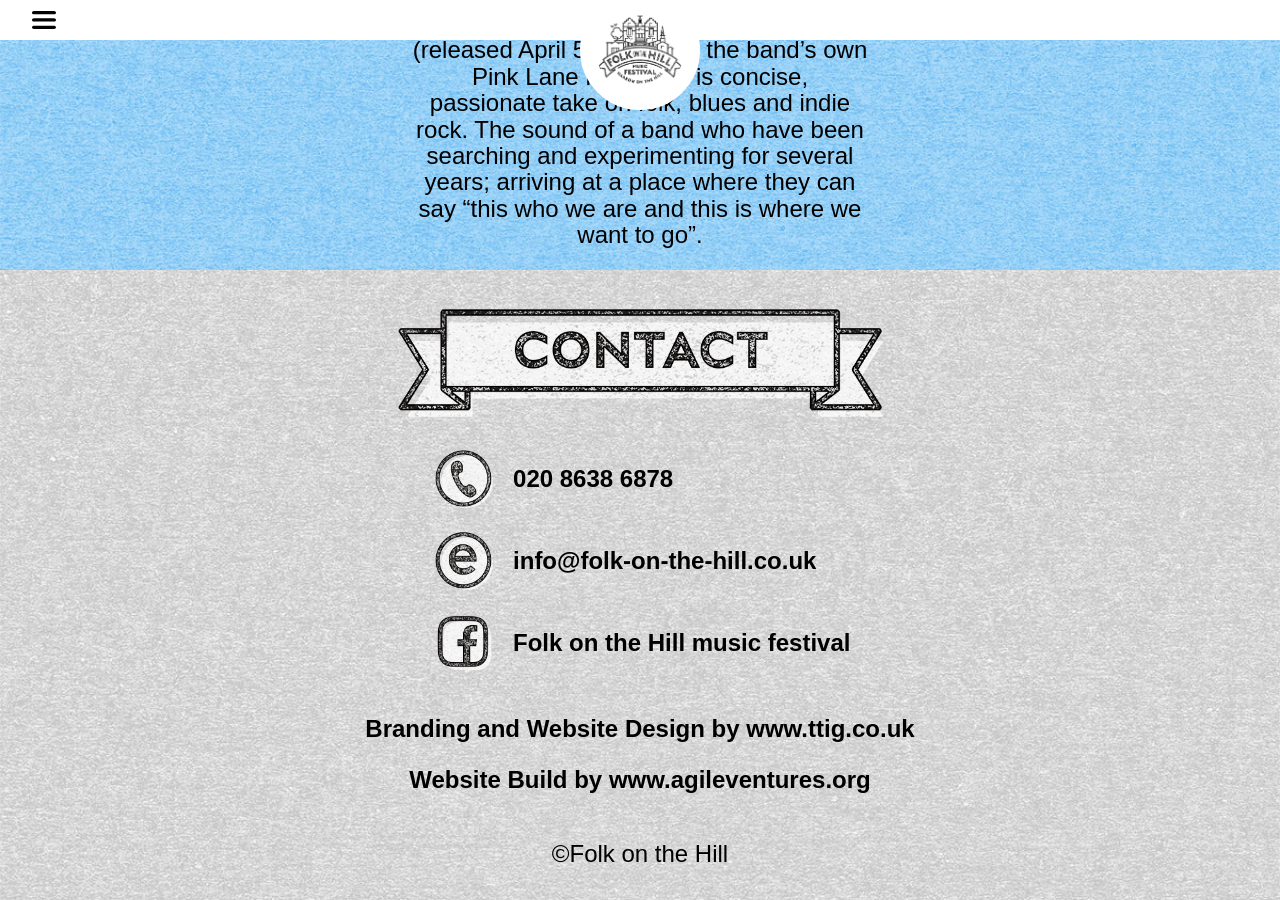
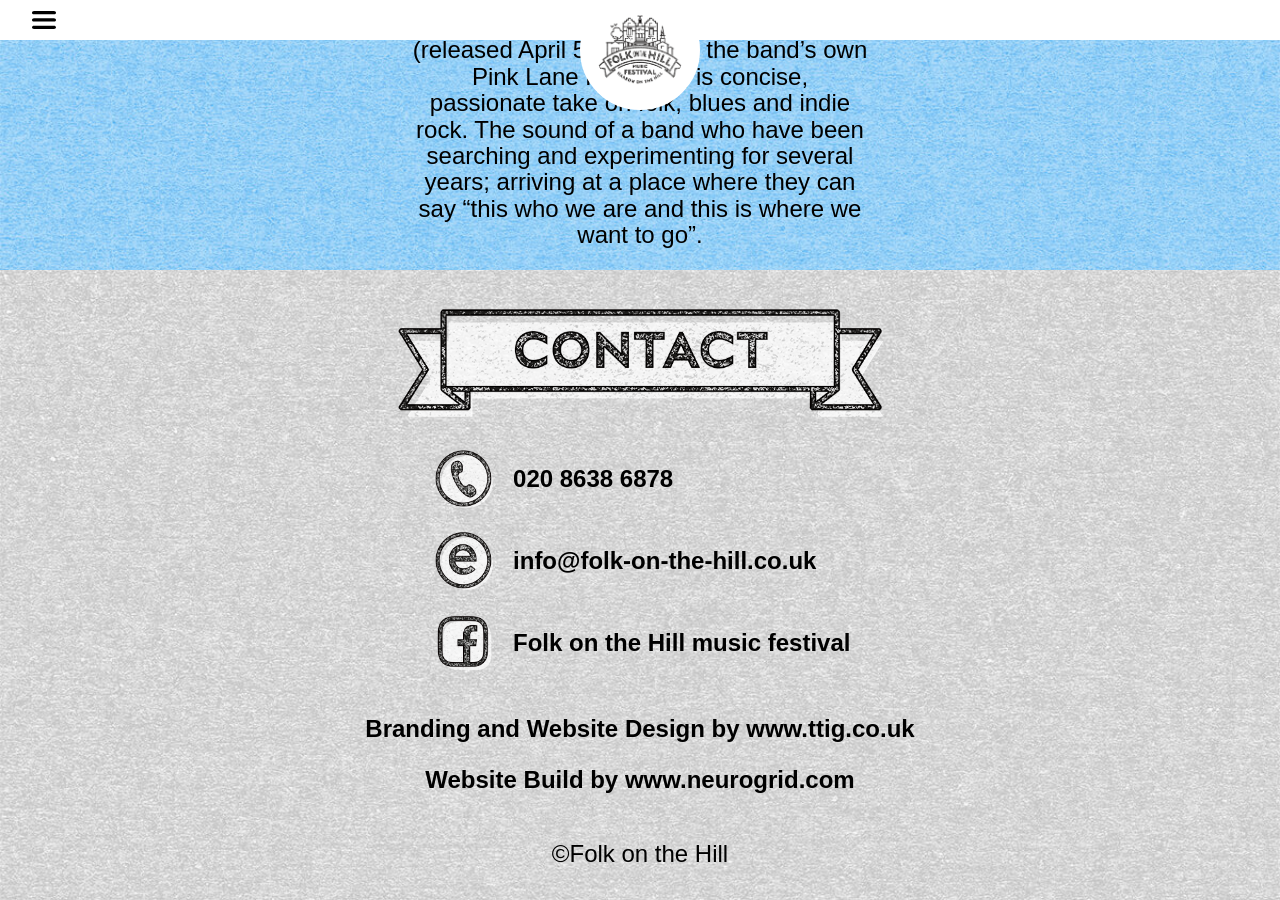
Before and after one commit to javpet/folk-on-the-hill, a Jekyll site: the page built from index.html, in a window 1280 px wide and 900 px high, scrolled down 4693 px. Built offline with Jekyll 4.4.1, drawn with Linux system fonts in a browser that asks for light colours; some web fonts are replaced.

Commit message:
Update contact.html

```diff
--- a/_includes/contact.html
+++ b/_includes/contact.html
@@ -26,7 +26,7 @@
 
     <div class="site__creation">
       <h3>Branding and Website Design by <a href="http://www.ttig.co.uk" target="_blank">www.ttig.co.uk</a></h3>
-      <h3>Website Build by <a href="http://www.agileventures.org" target="_blank">www.agileventures.org</a></h3>
+      <h3>Website Build by <a href="http://www.neurogrid.com" target="_blank">www.neurogrid.com</a></h3>
     </div>
 
     <p>©Folk on the Hill</p>
```
